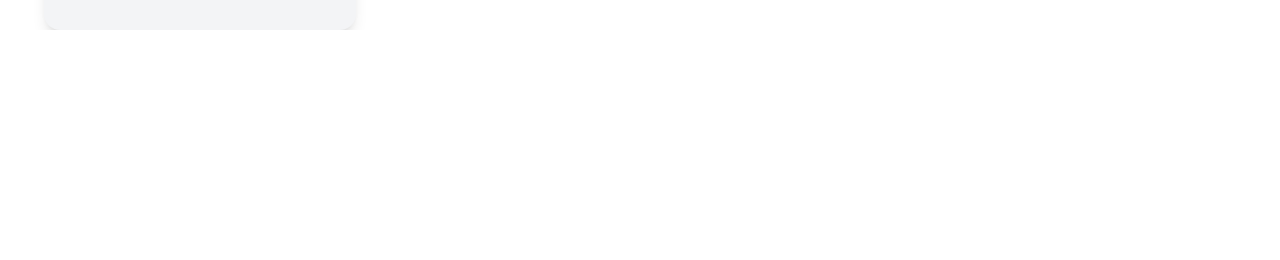
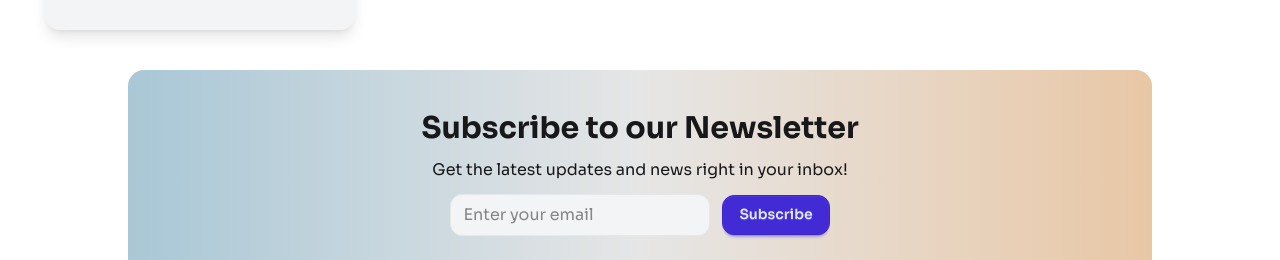
Before and after one commit to amitchandradas2004/BPL-Dream-11, a React (Vite) app: page / in a window 1280 px wide. Shown: the part 2613-2873 px from the top of the page. Before the commit the page ends 2643 px from the top, so only its background shows below. Built offline with nearby package versions, Linux system fonts and the light colour scheme.

Commit message:
NewsLetter section is added

```diff
--- a/src/App.jsx
+++ b/src/App.jsx
@@ -3,6 +3,7 @@ import "./App.css";
 import Banner from "./Components/Banner/Banner";
 import Navbar from "./Components/Navbar/Navbar";
 import Players from "./Components/Players/Players";
+import Newsletter from "./Components/Newsletter/Newsletter";
 
 const fetchPlayer = async () => {
   const res = await fetch("Players.json");
@@ -27,6 +28,7 @@ function App() {
       <Suspense fallback={<Loader></Loader>}>
         <Players playersPromise={playersPromise}></Players>
       </Suspense>
+      <Newsletter></Newsletter>
     </>
   );
 }
--- /dev/null
+++ b/src/Components/Newsletter/Newsletter.jsx
@@ -0,0 +1,23 @@
+import React from "react";
+
+const Newsletter = () => {
+  return (
+    <div className="py-10 px-3 rounded-2xl w-full md:w-[80%] mx-auto mt-10  bg-linear-to-r from-[#a9c7d6] via-[#e6e6e6] to-[#e8c7a5]">
+      <div className="text-center items-center space-y-3">
+        <h3 className="text-3xl font-bold">Subscribe to our Newsletter</h3>
+        <p>Get the latest updates and news right in your inbox!</p>
+
+        <form action="" className="flex gap-3 items-center justify-center">
+          <input
+            type="email"
+            placeholder="Enter your email"
+            className="outline-none rounded-xl pl-3 border-gray-200 border py-2 w-65 bg-gray-100"
+          />
+          <button className="btn btn-primary rounded-xl">Subscribe</button>
+        </form>
+      </div>
+    </div>
+  );
+};
+
+export default Newsletter;
```
Also changed, not shown: src/assets/newsletter.png (added).
